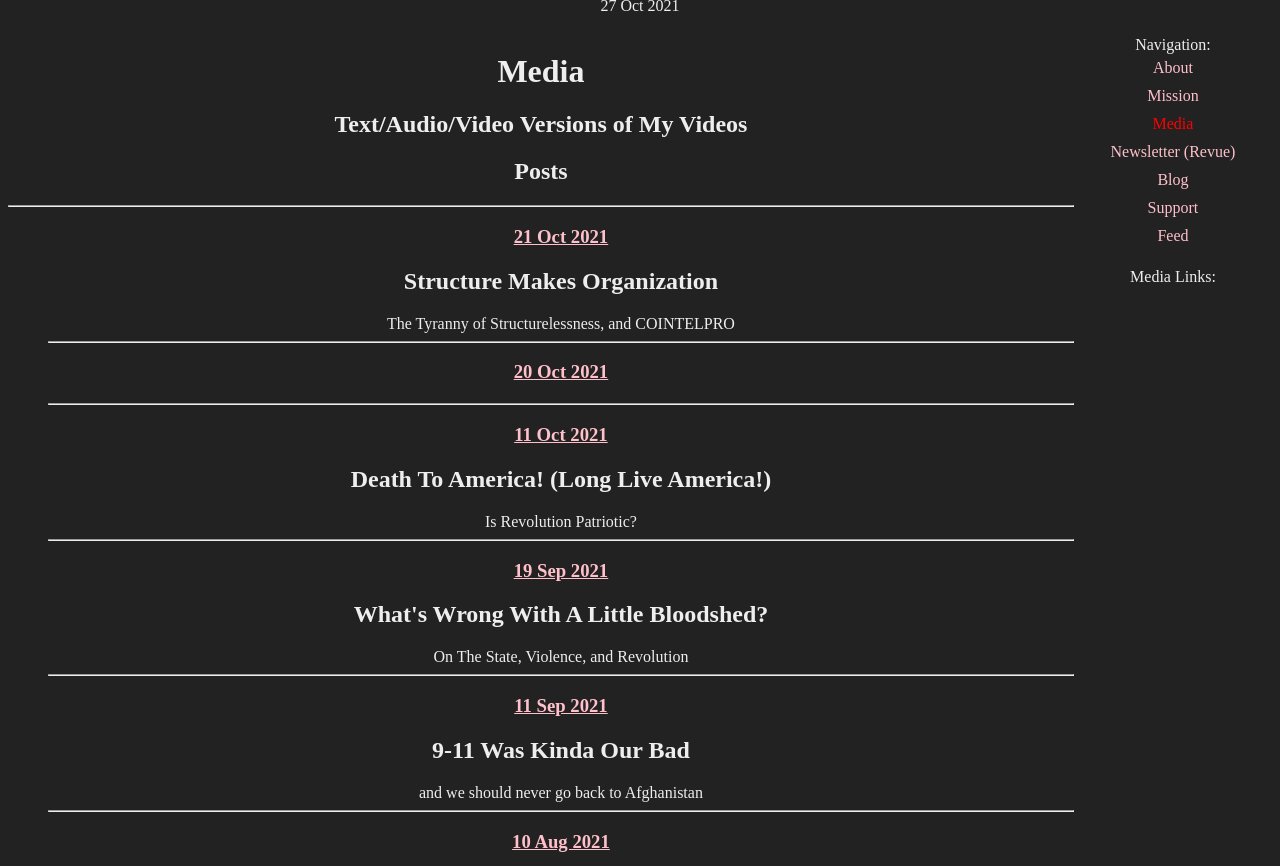
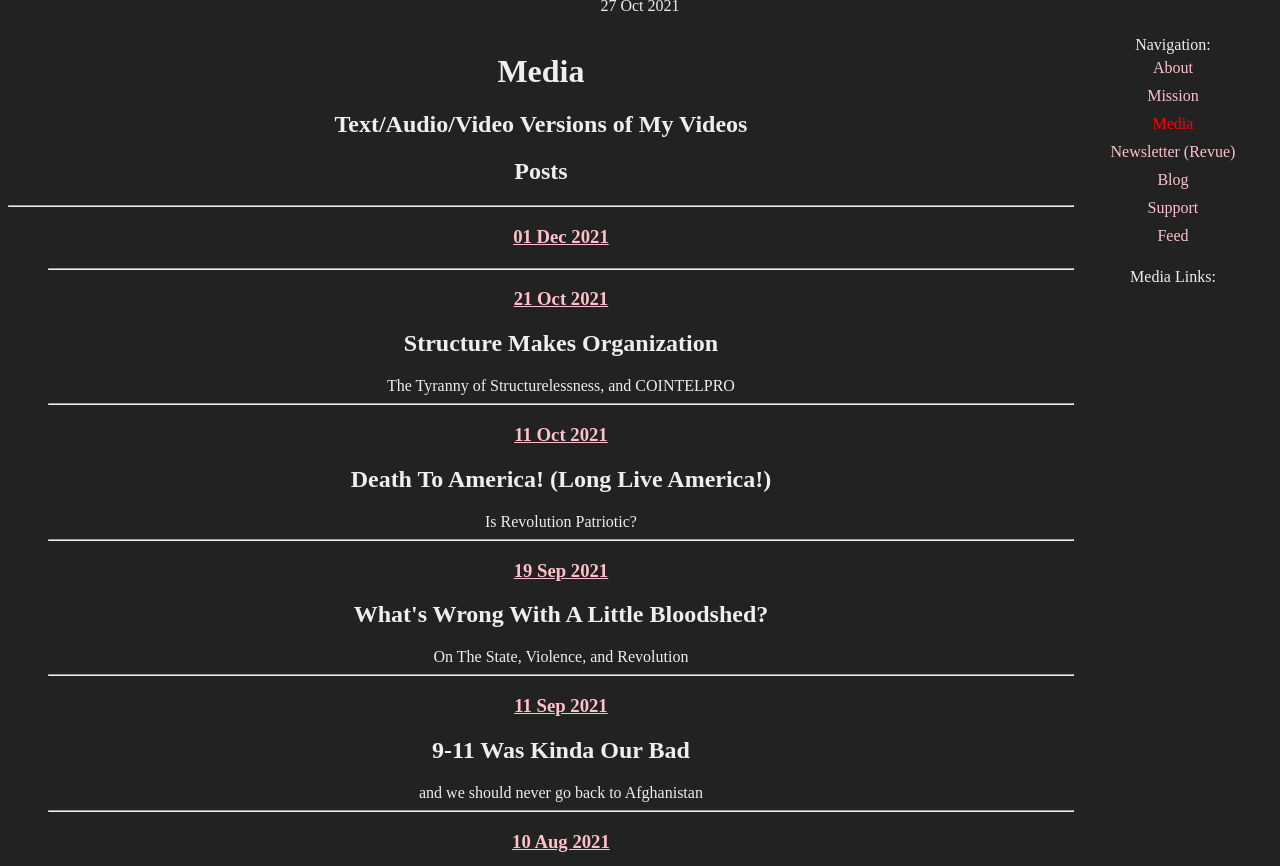
Before and after one commit to madcountess/lockhartblog, a Jekyll site: the page built from _sections/media.md, in a window 1280 px wide and 900 px high, scrolled down 302 px, cut to the strip 34-900 px from the top of the window. Built offline with Jekyll 4.4.1, drawn with Linux system fonts in a browser that asks for light colours.

Commit message:
oops fix

```diff
--- a/_posts/media/2021-11-10-newsouth10.md
+++ b/_posts/media/2021-11-10-newsouth10.md
@@ -1,7 +1,7 @@
 ---
 layout: post
 section: media
-date: 20--
+date: 2021-12-1
 headline:
 summary:
 lindex:
```
